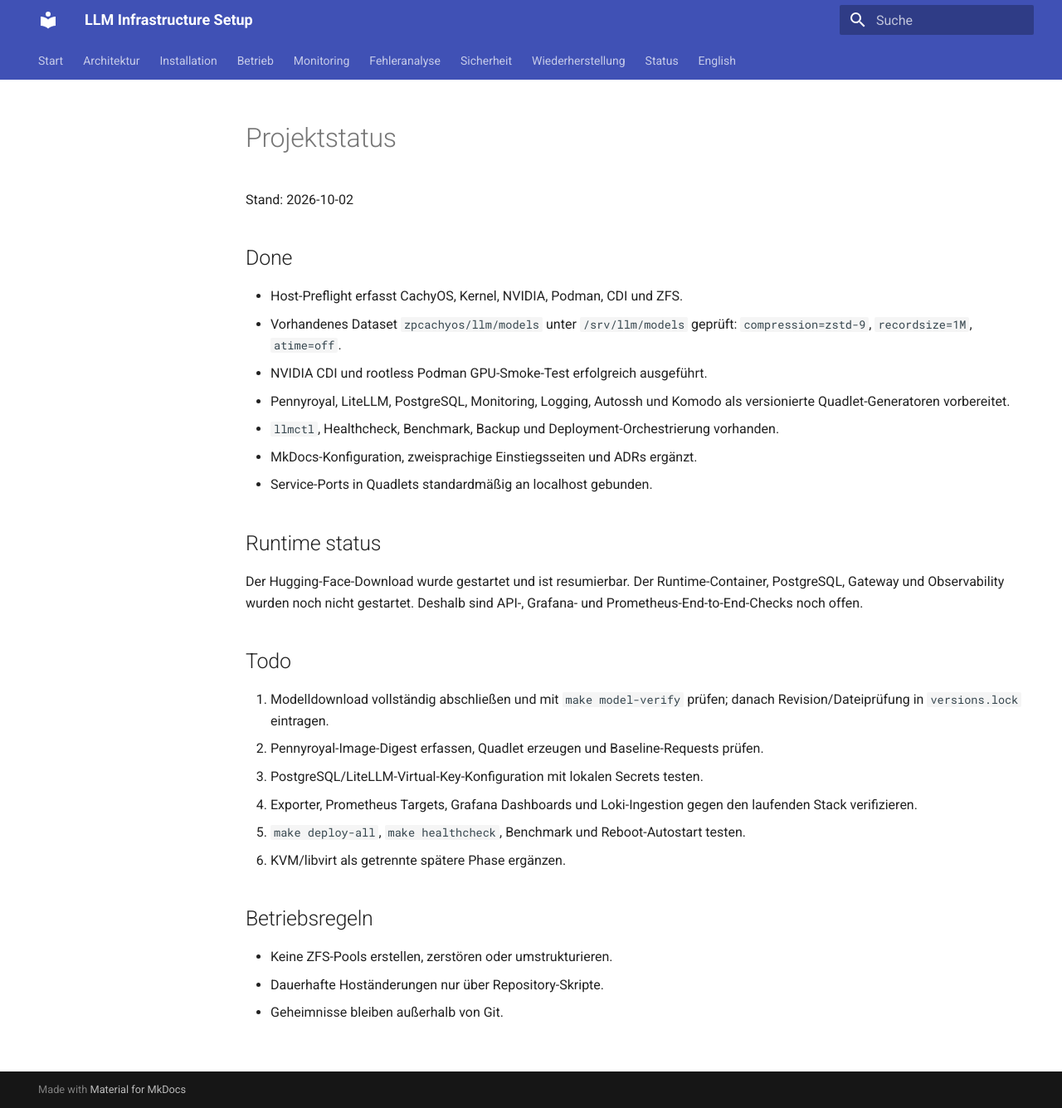
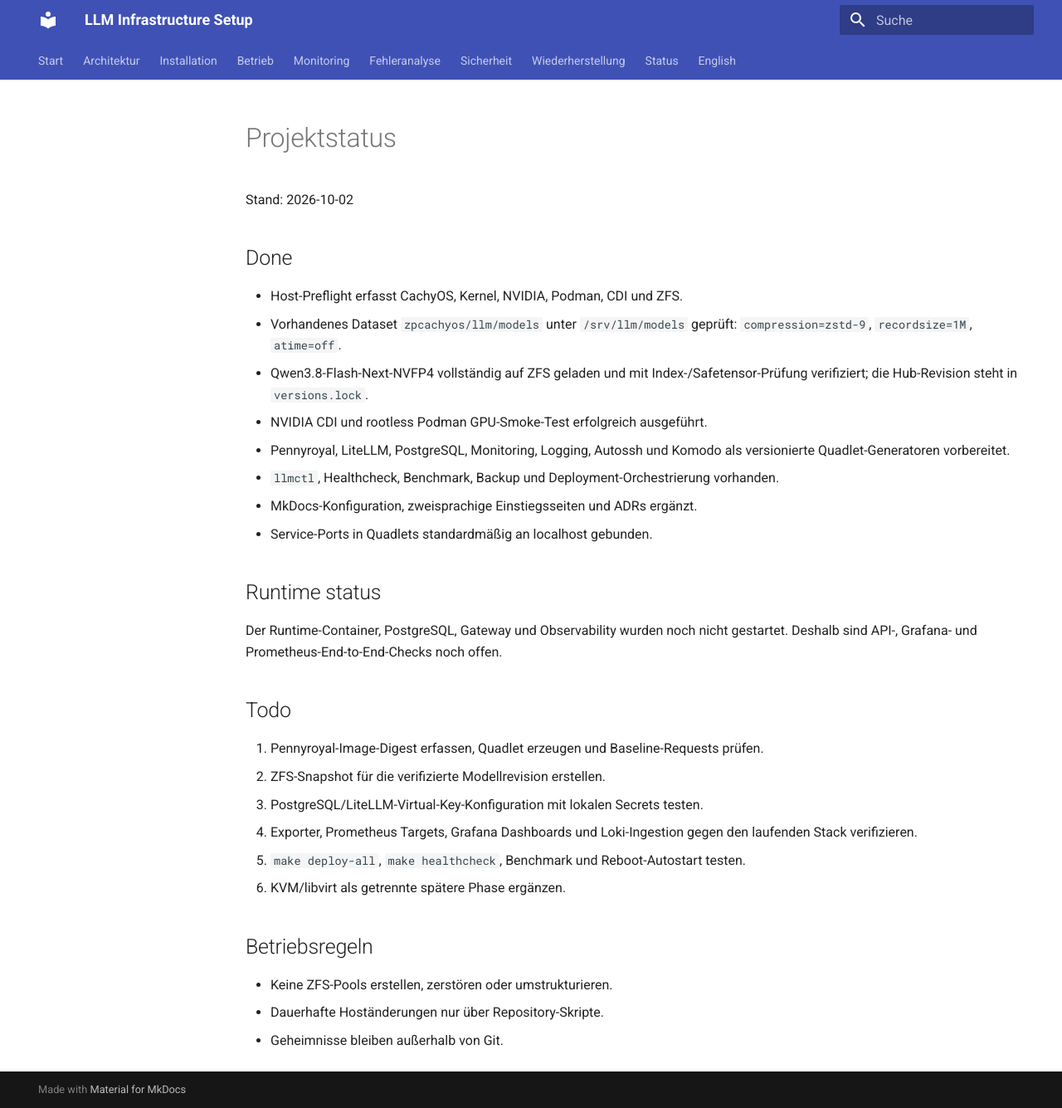
Before and after one commit to thomasdenk79-cyber/llm-infra-setup, an MkDocs documentation site: the page built from docs/STATUS.md, in a window 1280 px wide and 1335 px high. Shown: the whole window at 83% size. Built offline with MkDocs 1.6.1 and Material for MkDocs 9.7.7, drawn with Linux system fonts in a browser that asks for light colours.

Commit message:
feat: verify downloaded qwen model

```diff
--- a/docs/STATUS.md
+++ b/docs/STATUS.md
@@ -6,6 +6,7 @@
 
 - Host-Preflight erfasst CachyOS, Kernel, NVIDIA, Podman, CDI und ZFS.
 - Vorhandenes Dataset `zpcachyos/llm/models` unter `/srv/llm/models` geprüft: `compression=zstd-9`, `recordsize=1M`, `atime=off`.
+- Qwen3.8-Flash-Next-NVFP4 vollständig auf ZFS geladen und mit Index-/Safetensor-Prüfung verifiziert; die Hub-Revision steht in `versions.lock`.
 - NVIDIA CDI und rootless Podman GPU-Smoke-Test erfolgreich ausgeführt.
 - Pennyroyal, LiteLLM, PostgreSQL, Monitoring, Logging, Autossh und Komodo als versionierte Quadlet-Generatoren vorbereitet.
 - `llmctl`, Healthcheck, Benchmark, Backup und Deployment-Orchestrierung vorhanden.
@@ -14,12 +15,12 @@
 
 ## Runtime status
 
-Der Hugging-Face-Download wurde gestartet und ist resumierbar. Der Runtime-Container, PostgreSQL, Gateway und Observability wurden noch nicht gestartet. Deshalb sind API-, Grafana- und Prometheus-End-to-End-Checks noch offen.
+Der Runtime-Container, PostgreSQL, Gateway und Observability wurden noch nicht gestartet. Deshalb sind API-, Grafana- und Prometheus-End-to-End-Checks noch offen.
 
 ## Todo
 
-1. Modelldownload vollständig abschließen und mit `make model-verify` prüfen; danach Revision/Dateiprüfung in `versions.lock` eintragen.
-2. Pennyroyal-Image-Digest erfassen, Quadlet erzeugen und Baseline-Requests prüfen.
+1. Pennyroyal-Image-Digest erfassen, Quadlet erzeugen und Baseline-Requests prüfen.
+2. ZFS-Snapshot für die verifizierte Modellrevision erstellen.
 3. PostgreSQL/LiteLLM-Virtual-Key-Konfiguration mit lokalen Secrets testen.
 4. Exporter, Prometheus Targets, Grafana Dashboards und Loki-Ingestion gegen den laufenden Stack verifizieren.
 5. `make deploy-all`, `make healthcheck`, Benchmark und Reboot-Autostart testen.
```
Also changed, not shown: CHANGELOG.md (+1 -0 lines), 2 other files.
